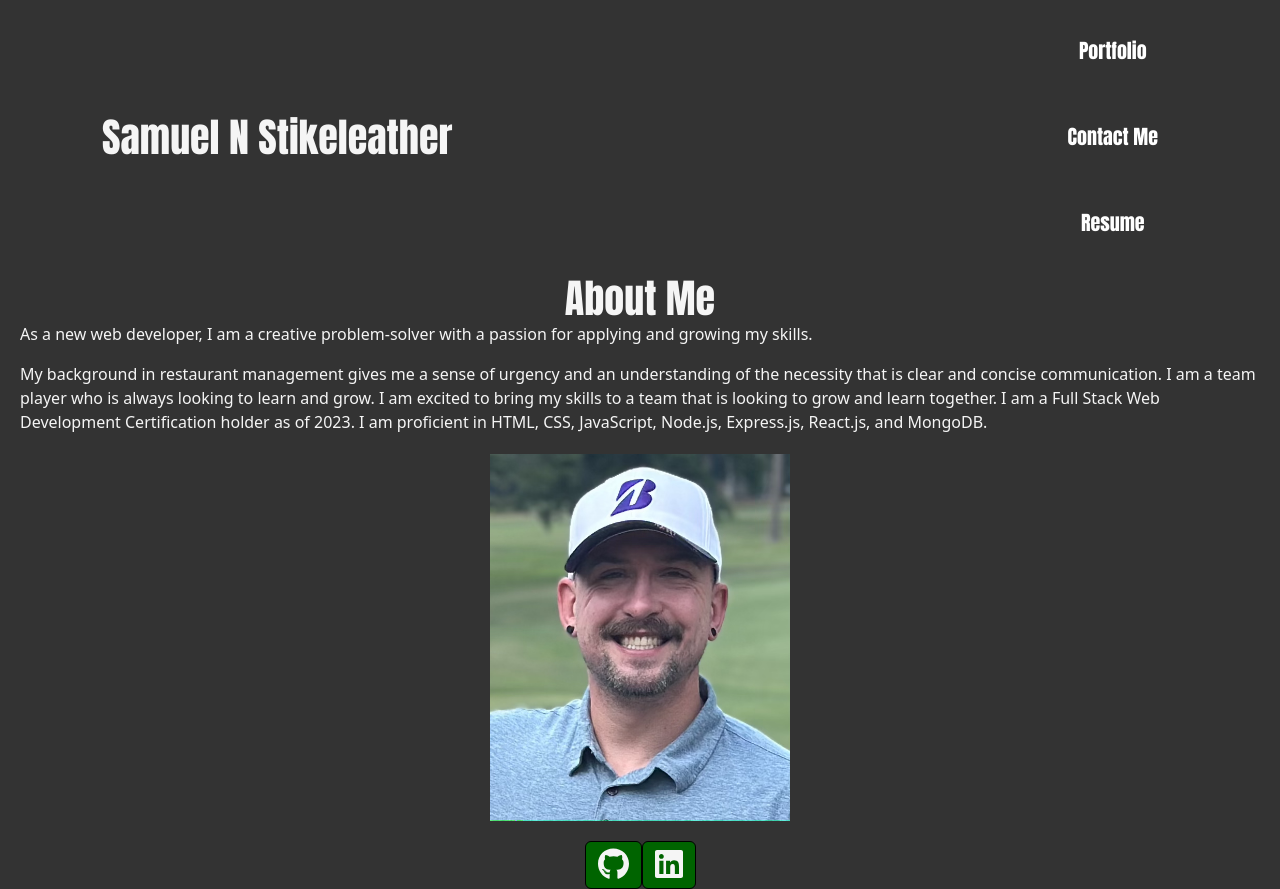
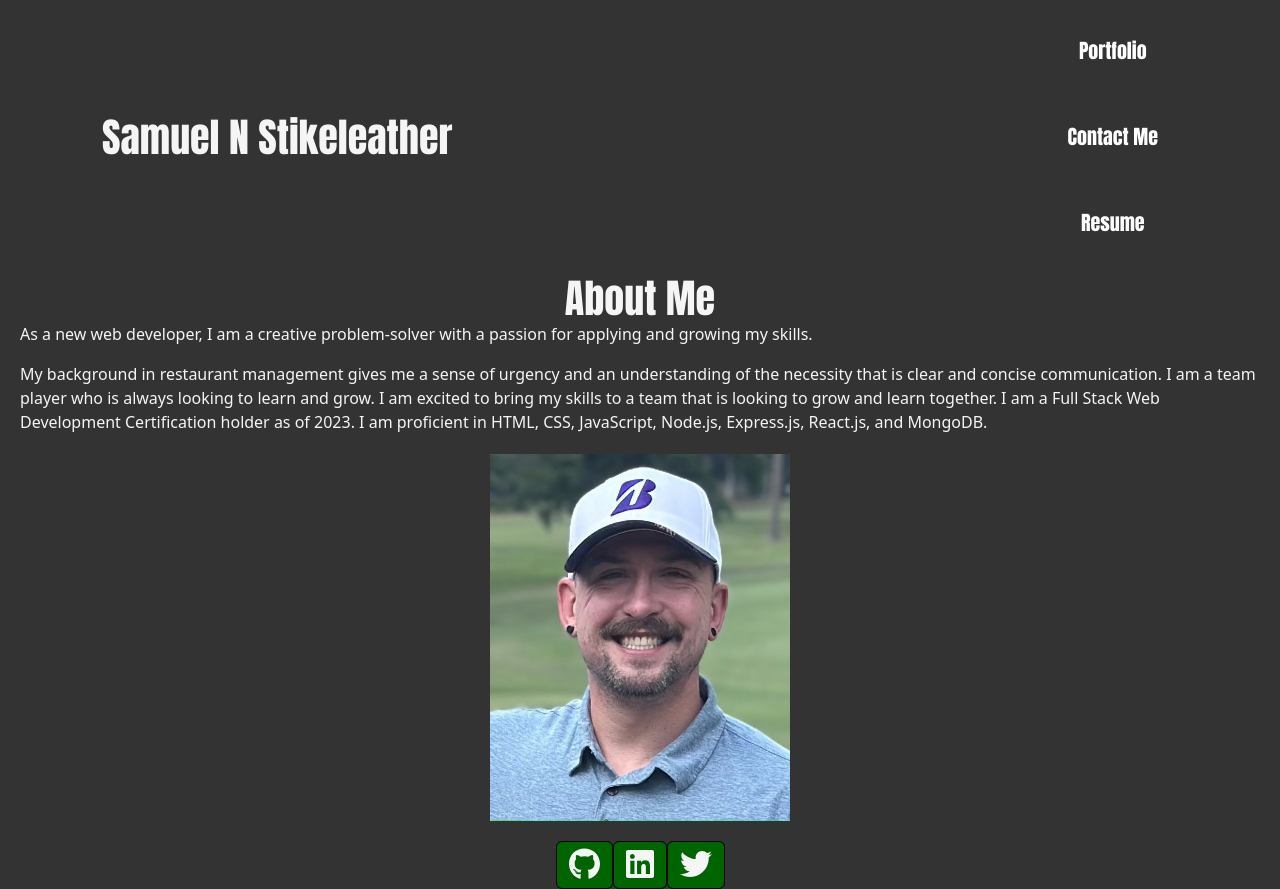
Before and after one commit to sam-stikeleather/Challenge-20-Portfolio, a React (Create React App) app: page / in a window 1280 px wide. Built offline with nearby package versions, Linux system fonts and the light colour scheme.

Commit message:
added twitter link to footer

```diff
--- a/src/components/Footer.js
+++ b/src/components/Footer.js
@@ -1,6 +1,6 @@
 import React from 'react';
 import { FontAwesomeIcon } from '@fortawesome/react-fontawesome';
-import { faGithub, faLinkedin } from '@fortawesome/free-brands-svg-icons';
+import { faGithub, faLinkedin, faTwitter } from '@fortawesome/free-brands-svg-icons';
 
 const Footer = () => {
   return (
@@ -20,6 +20,13 @@ const Footer = () => {
           className="btn btn-primary btn-social-icon"
         ><FontAwesomeIcon icon={faLinkedin} size="2x" />
         </a>
+        <a
+          href="https://twitter.com/SamStikeleather"
+          target="_blank"
+          rel="noopener noreferrer"
+          className="btn btn-primary btn-social-icon"
+        ><FontAwesomeIcon icon={faTwitter} size="2x" />
+        </a>
       </div>
     </footer>
   );
```
